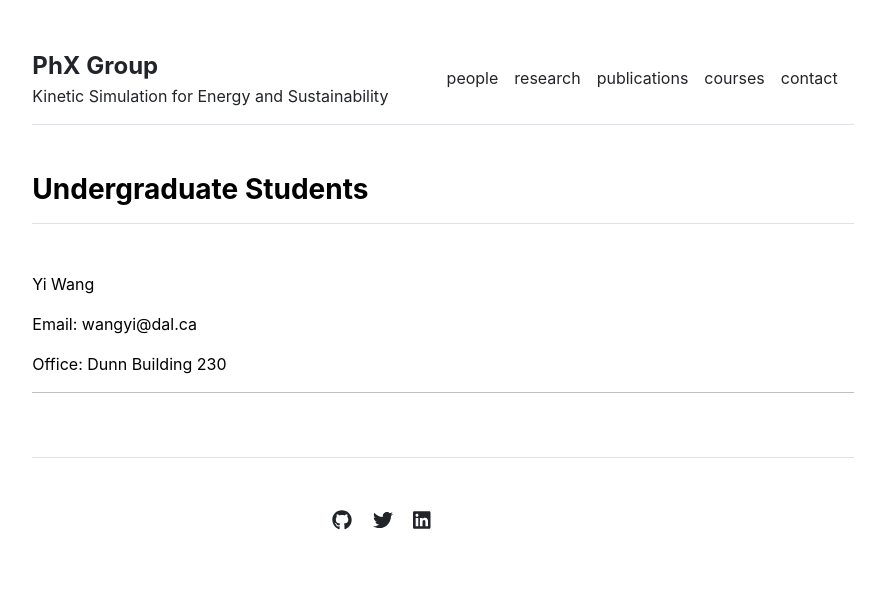
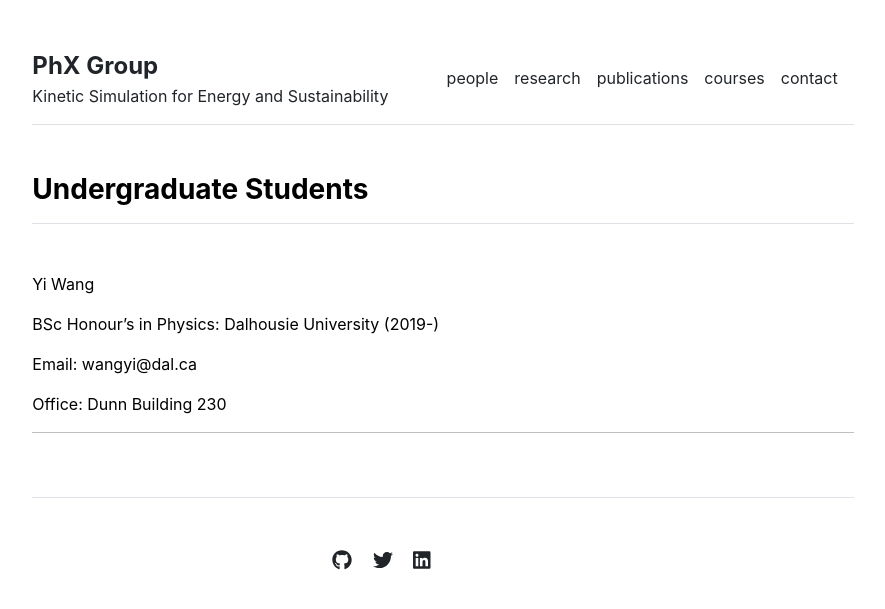
Before and after one commit to penghao-xiao/xiao_group, a Jekyll site: the page built from people/Yi-Wang.md, in a window 1280 px wide. Shown: the top 609 px of the page, without its empty margins (197-1082 px from the left). Built offline with Jekyll 4.4.1, drawn with Linux system fonts in a browser that asks for light colours.

Commit message:
Update Yi-Wang.md

```diff
--- a/people/Yi-Wang.md
+++ b/people/Yi-Wang.md
@@ -5,6 +5,8 @@ title: "Undergraduate Students"
 
 Yi Wang
 
+BSc Honour’s in Physics: Dalhousie University (2019-)
+
 Email: wangyi@dal.ca
 
 Office: Dunn Building 230
```
